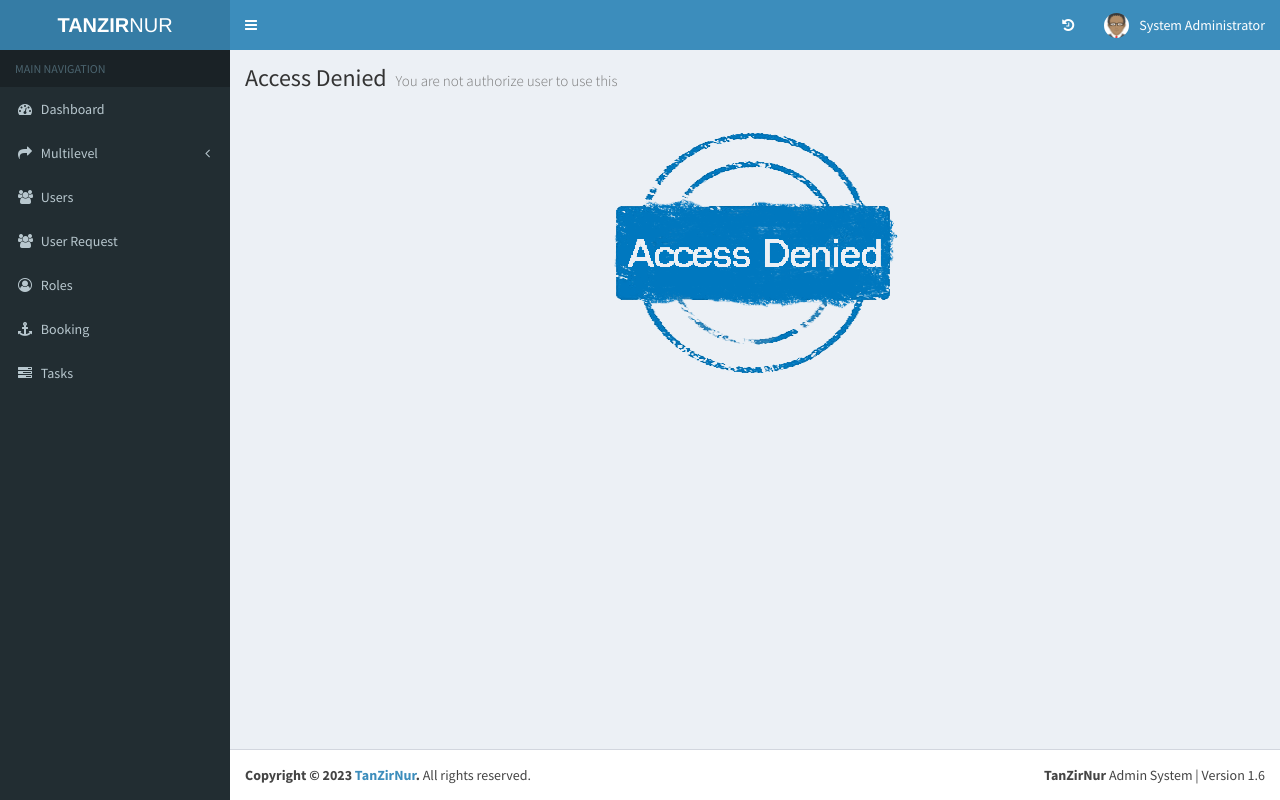
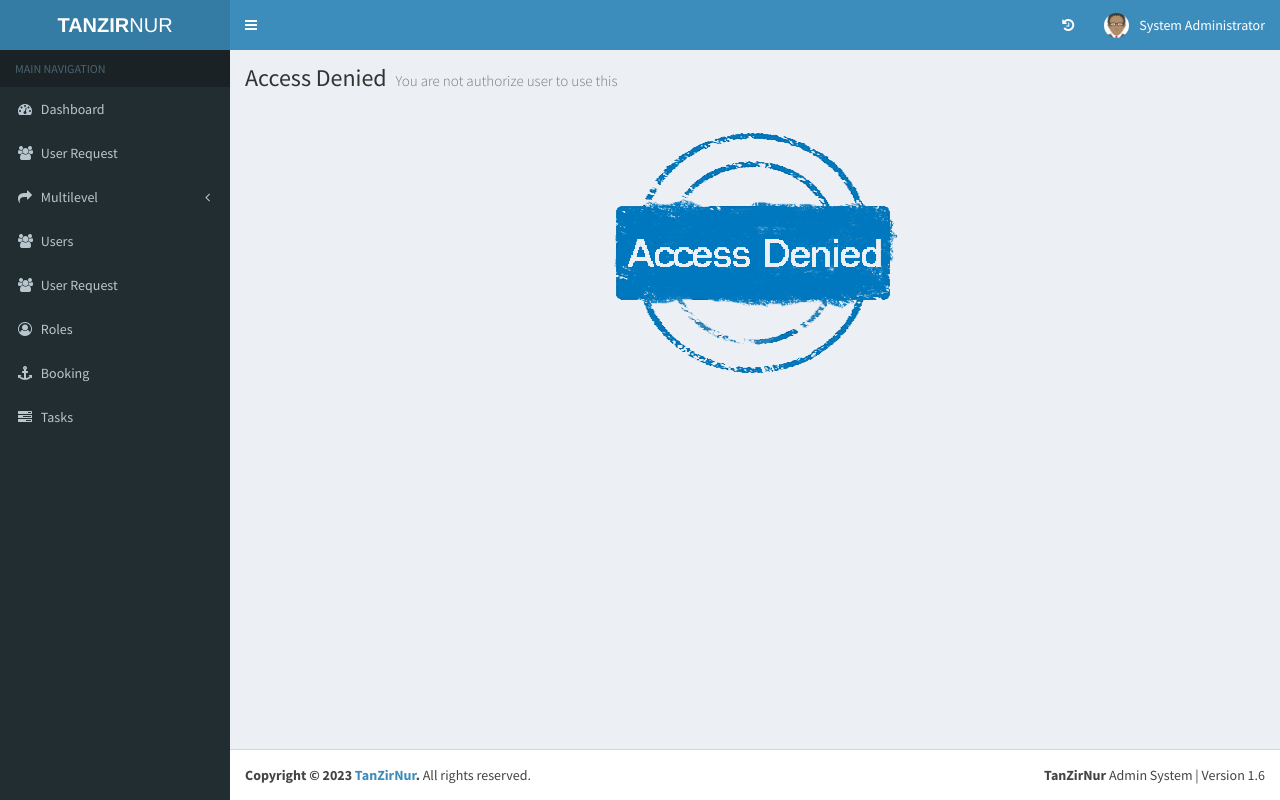
Before and after one commit to NUR-E-ALAM/Admin-Panel-User-Management-using-CodeIgniter, a CodeIgniter app: page /Admin-Panel-User-Management-using-CodeIgniter/index.php/booking/add in a window 1280 px wide. Run offline with CodeIgniter, Linux system fonts and the light colour scheme; a user stored in the database is signed in; some libraries are stand-ins or nearby versions.

Commit message:
user request access done modules config folder

```diff
--- a/application/config/modules.php
+++ b/application/config/modules.php
@@ -13,5 +13,7 @@ $config['moduleList'] = array(
     array('module'=>'Task',
     	'total_access'=>0, 'list'=>0, 'create_records'=>0, 'edit_records'=>0, 'delete_records'=>0),
     array('module'=>'Booking',
+    	'total_access'=>0, 'list'=>0, 'create_records'=>0, 'edit_records'=>0, 'delete_records'=>0),
+        array('module'=>'User Request',
     	'total_access'=>0, 'list'=>0, 'create_records'=>0, 'edit_records'=>0, 'delete_records'=>0)
 );
--- a/application/controllers/SimpleUser.php
+++ b/application/controllers/SimpleUser.php
@@ -36,12 +36,15 @@ class SimpleUser extends BaseController
      */
     function userListing()
     {
+
         if(!$this->isAdmin())
         {
+
             $this->loadThis();
         }
         else
         {
+
             $searchText = '';
             if(!empty($this->input->post('searchText'))) {
                 $searchText = $this->security->xss_clean($this->input->post('searchText'));
--- a/application/views/includes/header.php
+++ b/application/views/includes/header.php
@@ -106,6 +106,12 @@
                 <i class="fa fa-dashboard"></i> <span>Dashboard</span></i>
               </a>
             </li>
+            <li>
+              <a href="<?php echo base_url(); ?>users">
+                <i class="fa fa-users"></i>
+                <span>User Request</span>
+              </a>
+            </li>
             <li class="treeview">
               <a href="#">
                 <i class="fa fa-share"></i> <span>Multilevel</span>
```
